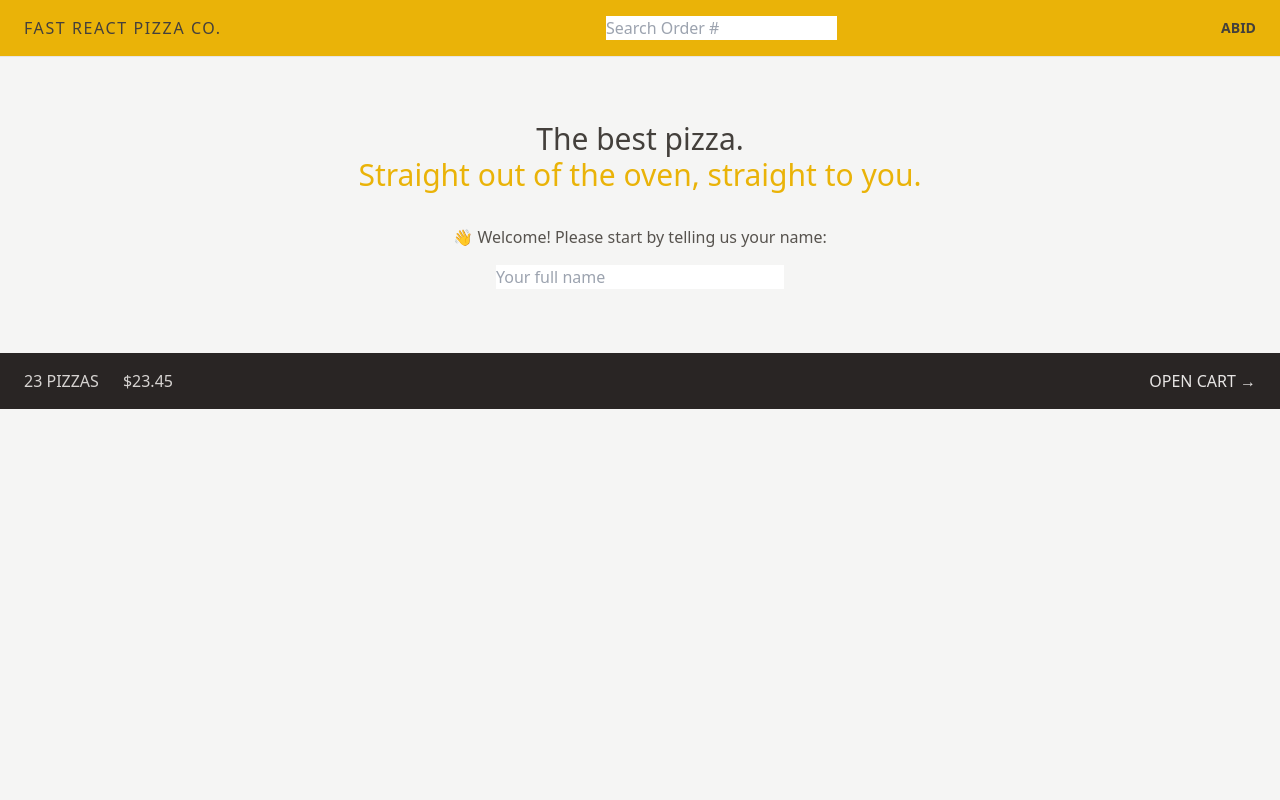
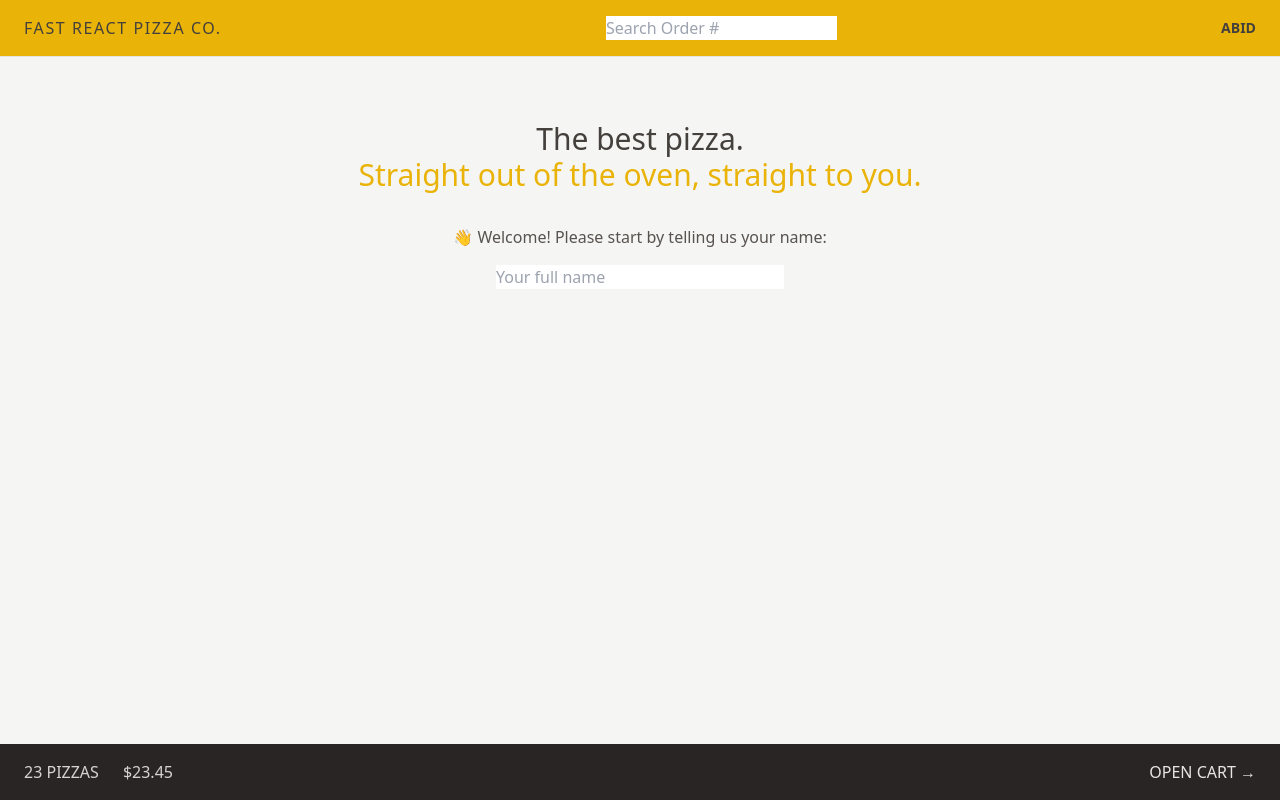
Before and after one commit to ali27-dev/fast-react-pizza, a React (Vite) app: page / in a window 1280 px wide. Built offline with nearby package versions, Linux system fonts and the light colour scheme.

Commit message:
Used CSS Grid with tailwind css.

```diff
--- a/src/ui/AppLayout.jsx
+++ b/src/ui/AppLayout.jsx
@@ -1,20 +1,21 @@
-import Header from "./Header";
-import CartOverview from "../features/cart/CartOverview";
-import { Outlet, useNavigation } from "react-router-dom";
-import Loader from "./Loader";
+import Header from './Header';
+import CartOverview from '../features/cart/CartOverview';
+import { Outlet, useNavigation } from 'react-router-dom';
+import Loader from './Loader';
 
 function AppLayout() {
   const navigation = useNavigation();
-  const isLoading = navigation.state === "loading";
+  const isLoading = navigation.state === 'loading';
   return (
-    <div className="layout">
+    <div className="grid h-screen grid-rows-[auto_1fr_auto]">
       {isLoading && <Loader />}
       <Header />
 
-      <main>
-        <Outlet />
-      </main>
-
+      <div className="overflow-scroll">
+        <main className="mx-auto max-w-3xl">
+          <Outlet />
+        </main>
+      </div>
       <CartOverview />
     </div>
   );
```
